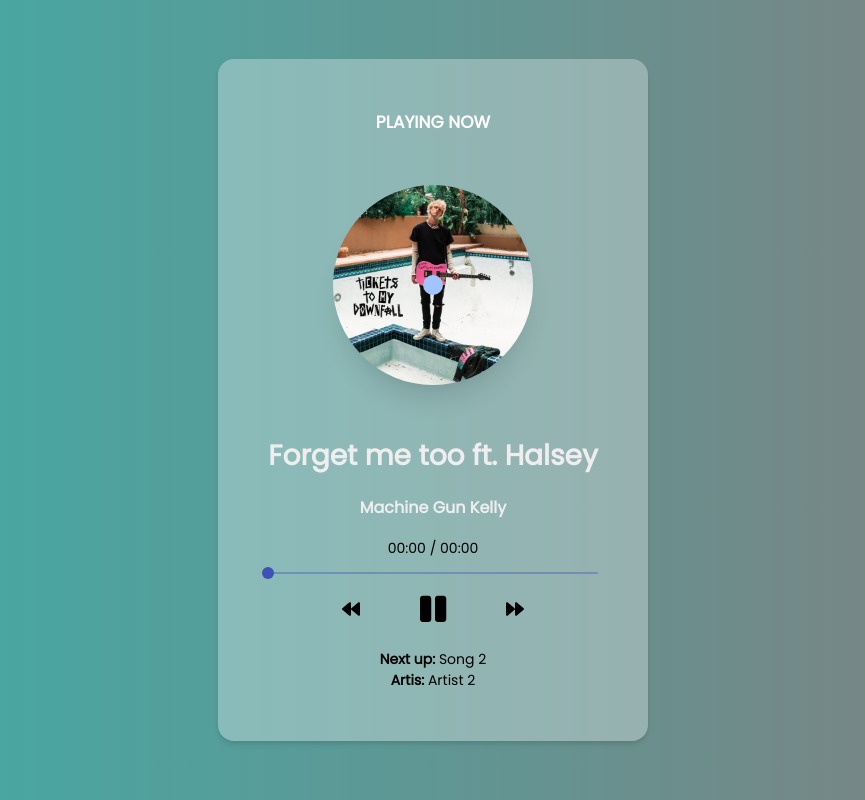
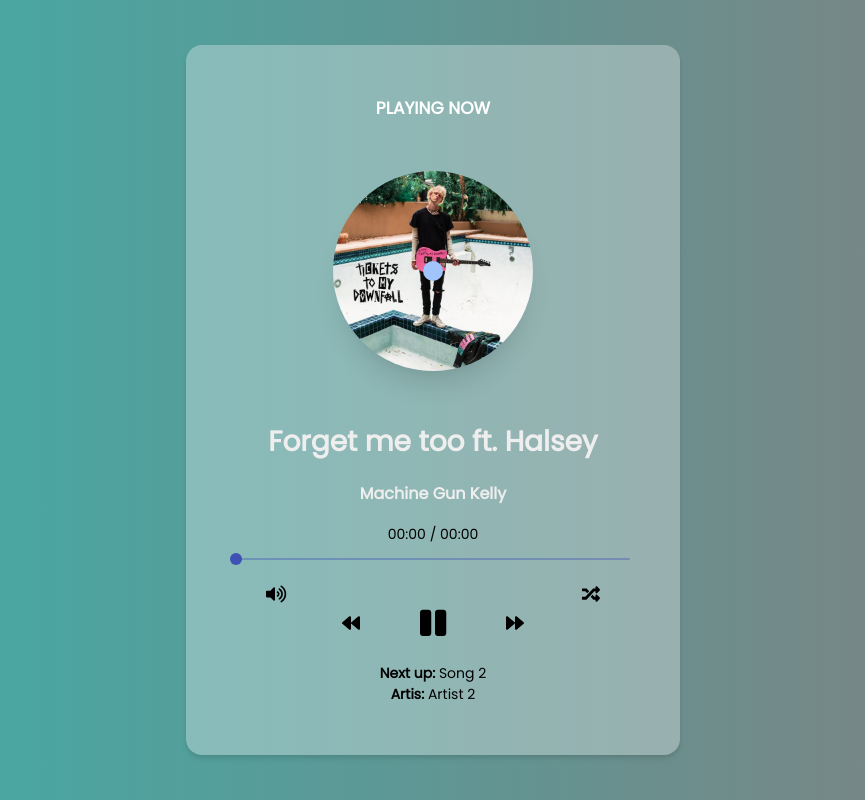
Before and after one commit to dangtrungdung1701/Music-player, a React (Create React App) app: page / in a window 1280 px wide. Shown: the whole page, without its empty margins (207-1072 px from the left). Built offline with nearby package versions, Linux system fonts and the light colour scheme.

Commit message:
'player-control'

```diff
--- a/src/App.js
+++ b/src/App.js
@@ -40,12 +40,14 @@
   }, [currentSongIndex]);
   return (
     <div className="App">
+      <div style={{ flex: 1 }}></div>
       <Player
         currentSongIndex={currentSongIndex}
         nextSongIndex={nextSongIndex}
         setCurrentSongIndex={setCurrentSongIndex}
         songs={songs}
       />
+      <div style={{ flex: 1 }}></div>
     </div>
   );
 }
--- a/src/components/Player.js
+++ b/src/components/Player.js
@@ -7,8 +7,11 @@
   const audioEl = useRef(null);
   const [isPlaying, setIsPlaying] = useState(false);
   const [time, setTime] = useState(0);
+  const [volume, setVolume] = useState(10);
   const [durTime, setDurTime] = useState(0);
   const [currTime, setCurrTime] = useState(0);
+  const [isMute, setIsMute] = useState(false);
+  const [isSuffle, setIsSuffle] = useState(false);
   const min = (time) => {
     return time >= 60
       ? Math.floor(time / 60) < 10
@@ -32,6 +35,13 @@
       audioEl.current.pause();
     }
   });
+  useEffect(() => {
+    if (isMute) {
+      audioEl.current.muted = true;
+    } else {
+      audioEl.current.muted = false;
+    }
+  }, [isMute]);
   const getCurrDuration = (e) => {
     const time = (
       (e.currentTarget.currentTime / e.currentTarget.duration) *
@@ -91,9 +101,15 @@
       </p>
       <Slider value={time} onChange={onChange} />
       <PlayerControl
+        isMute={isMute}
         isPlaying={isPlaying}
-        setIsPlaying={setIsPlaying}
+        setIsPlaying={(val) => setIsPlaying(val)}
         SkipSong={SkipSong}
+        setIsMute={setIsMute}
+        volume={volume}
+        setVolume={setVolume}
+        isSuffle={isSuffle}
+        setIsSuffle={setIsSuffle}
       />
       <p>
         <strong>Next up: </strong>
--- a/src/components/PlayerControl.js
+++ b/src/components/PlayerControl.js
@@ -5,17 +5,57 @@
   faPause,
   faForward,
   faBackward,
+  faVolumeUp,
+  faRandom,
+  faVolumeMute,
+  faVolumeDown,
 } from "@fortawesome/free-solid-svg-icons";
+import { Slider } from "@material-ui/core";
 function PlayerControl(props) {
   return (
     <div className="c-player-controls">
+      <div className="c-player-controls-plus">
+        <div className="volume-container">
+          <button className="volume-btn">
+            <FontAwesomeIcon
+              className="volume-icon"
+              icon={
+                props.volume >= 5
+                  ? faVolumeUp
+                  : props.volume > 0
+                  ? faVolumeDown
+                  : faVolumeMute
+              }
+              onClick={() => {
+                props.setIsMute(!props.isMute);
+                props.setVolume(!props.isMute ? 0 : 10);
+              }}
+            />
+            <div className="slider">
+              <Slider max={10} value={props.volume} />
+            </div>
+          </button>
+        </div>
+        <div className="random-container">
+          <button
+            className="random-btn"
+            onClick={(e) => {
+              props.setIsSuffle(!props.isSuffle);
+              e.target.style.color = props.isSuffle ? "white" : "black";
+            }}
+          >
+            <FontAwesomeIcon icon={faRandom} />
+          </button>
+        </div>
+      </div>
+      <div className="c-player-controls-traditional">
         <button className="back-btn" onClick={() => props.SkipSong(false)}>
           <FontAwesomeIcon icon={faBackward} />
         </button>
         <button
           className="play-btn"
           onClick={() => {
-          props.setIsPlaying(props.isPlaying === true ? false : true);
+            props.setIsPlaying(!props.isPlaying);
           }}
         >
           <FontAwesomeIcon icon={props.isPlaying ? faPlay : faPause} />
@@ -24,6 +64,7 @@
           <FontAwesomeIcon icon={faForward} />
         </button>
       </div>
+    </div>
   );
 }
 
--- a/src/index.css
+++ b/src/index.css
@@ -29,16 +29,18 @@
   align-items: center;
   justify-content: center;
   min-height: 100vh;
+  flex: 1;
+  flex-direction: row;
 }
 .c-player {
-  max-height: 95vh;
+  flex: 1;
   display: block;
   background-color: rgba(255, 255, 255, 0.3);
   padding: 50px;
   border-radius: 16px;
   box-shadow: rgba(0, 0, 0, 0.1) 0px 4px 6px -1px,
     rgba(0, 0, 0, 0.06) 0px 2px 4px -1px;
-  margin: auto;
+  margin: 10px 0;
 }
 .c-player > h4 {
   color: #fff;
@@ -111,11 +113,50 @@
 }
 .c-player-controls {
   display: flex;
+  margin-bottom: 25px;
+  flex-direction: column;
+}
+.c-player-controls > .c-player-controls-plus {
+  display: flex;
+  flex-direction: row;
+  /* margin-bottom: 15px; */
+  align-items: center;
+  justify-content: space-between;
+  min-height: 28px;
+}
+.c-player-controls > .c-player-controls-plus > .volume-container {
+  display: flex;
+  flex-direction: row;
+  align-items: center;
+}
+.c-player-controls > .c-player-controls-plus > .volume-container > button {
+  display: flex;
   align-items: center;
   justify-content: center;
-  margin-bottom: 25px;
 }
-.c-player-controls > button {
+.c-player-controls
+  > .c-player-controls-plus
+  > .volume-container
+  > button
+  > .slider {
+  display: none;
+}
+.c-player-controls
+  > .c-player-controls-plus
+  > .volume-container
+  > button:hover
+  > .slider {
+  display: flex;
+  width: 75px;
+  margin-left: 18px;
+}
+.c-player-controls > .c-player-controls-traditional {
+  display: flex;
+  flex-direction: row;
+  align-items: center;
+  justify-content: center;
+}
+.c-player-controls > .c-player-controls-traditional > button {
   display: flex;
   margin: 0 30px;
   font-size: 18px;
@@ -123,11 +164,19 @@
   background-color: transparent;
   cursor: pointer;
 }
-.c-player-controls .play-btn {
+.c-player-controls > .c-player-controls-traditional > .play-btn {
   font-size: 30px;
 }
-.c-player-controls > button:hover {
+.c-player-controls > .c-player-controls-traditional > button:hover {
   filter: blur(2px);
+}
+.c-player-controls button {
+  display: flex;
+  margin: 0 30px;
+  font-size: 18px;
+  border: none;
+  background-color: transparent;
+  cursor: pointer;
 }
 .MuiSlider-root:hover > .MuiSlider-rail,
 .MuiSlider-root:hover > .MuiSlider-track {
```
Lines whose indentation alone changed are shown as unchanged.
